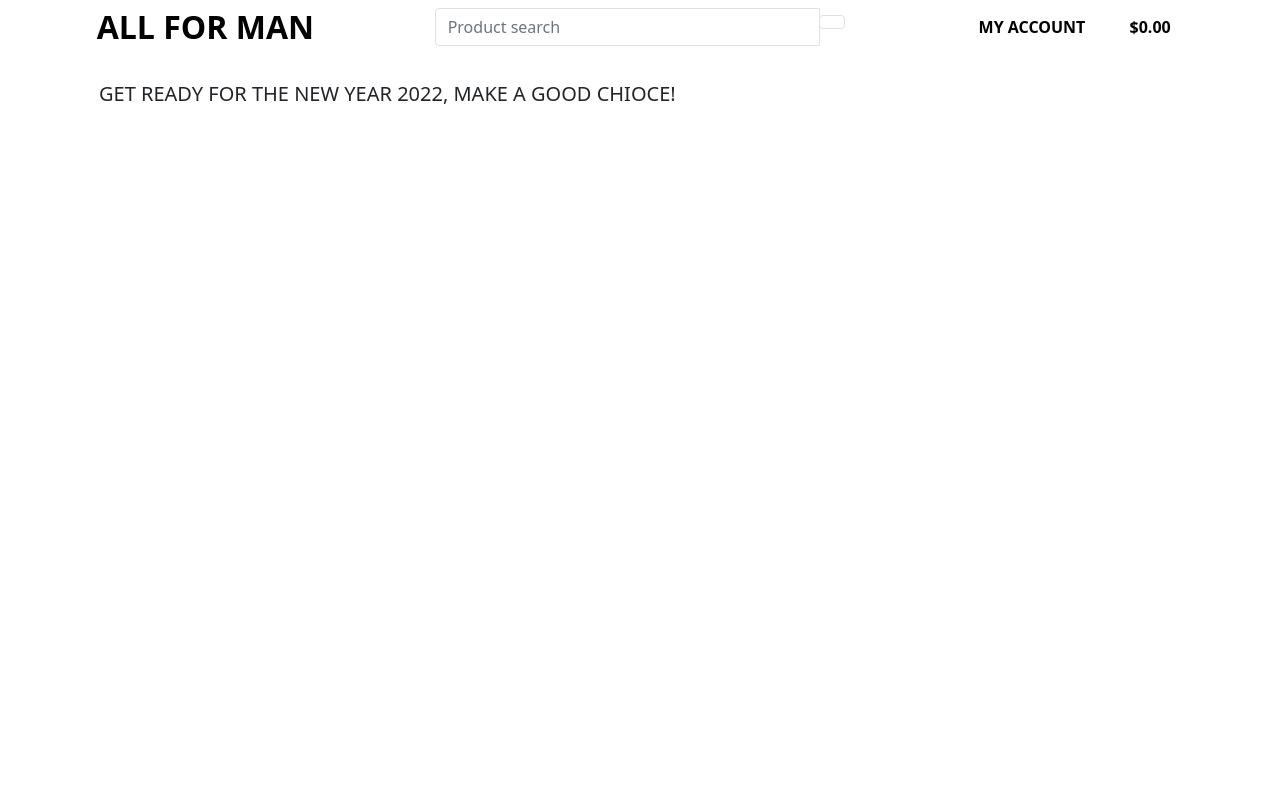
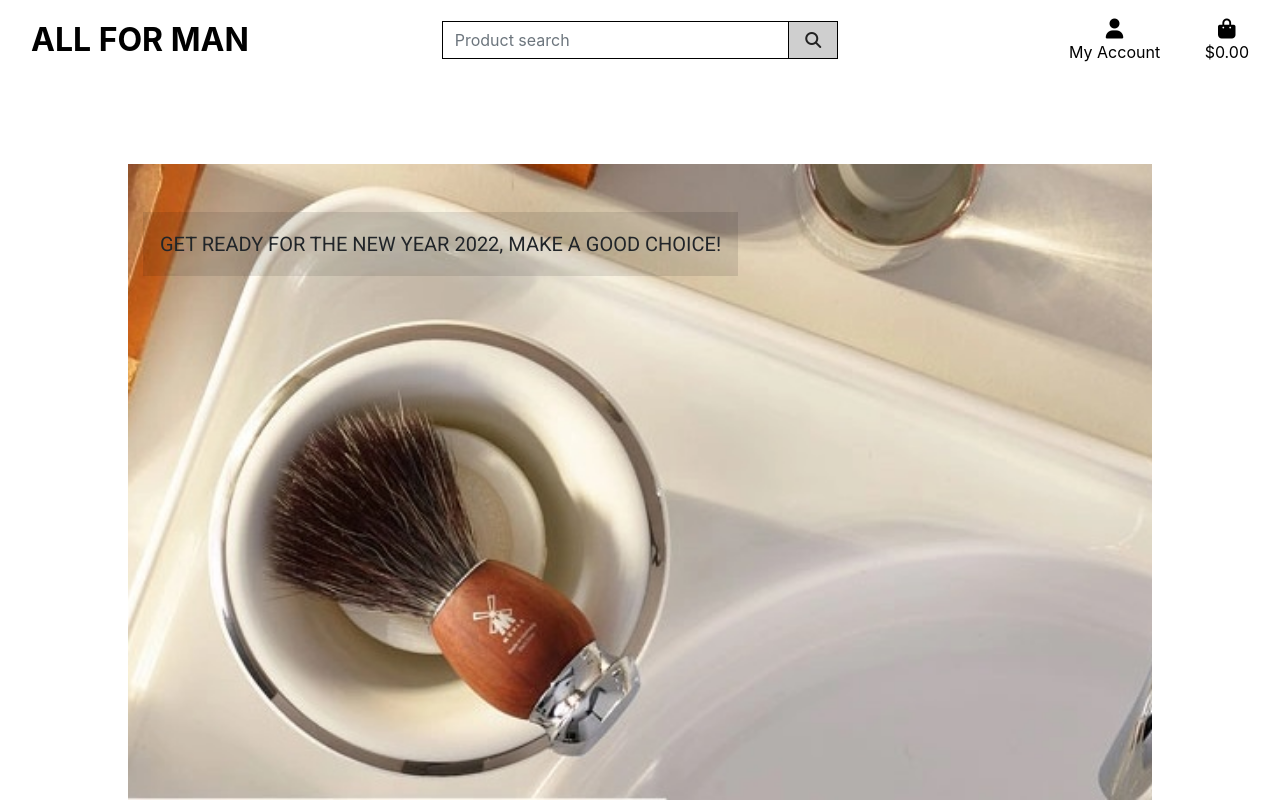
Before and after one commit to farah1979/all-for-man, a Django app: page / in a window 1280 px wide. Run offline with Django 3.2, Linux system fonts and the light colour scheme; the visitor is signed in with stand-in values (Sample User, id 1); some libraries are stand-ins or nearby versions.

Commit message:
added header to home page

```diff
--- a/all_for_man/settings.py
+++ b/all_for_man/settings.py
@@ -147,6 +147,10 @@ USE_TZ = True
 # https://docs.djangoproject.com/en/3.2/howto/static-files/
 
 STATIC_URL = '/static/'
+STATICFILES_DIRS = (os.path.join(BASE_DIR, 'static'),)
+
+MEDIA_URL = '/media/'
+MEDIA_ROOT = os.path.join(BASE_DIR, 'media')
 
 # Default primary key field type
 # https://docs.djangoproject.com/en/3.2/ref/settings/#default-auto-field
--- a/all_for_man/urls.py
+++ b/all_for_man/urls.py
@@ -15,9 +15,11 @@ Including another URLconf
 """
 from django.contrib import admin
 from django.urls import path, include
+from django.conf import settings
+from django.conf.urls.static import static
 
 urlpatterns = [
     path('admin/', admin.site.urls),
     path('accounts/', include('allauth.urls')),
     path('', include('home.urls')),
-]
+] + static(settings.MEDIA_URL, document_root=settings.MEDIA_ROOT)
--- a/home/templates/home/index.html
+++ b/home/templates/home/index.html
@@ -11,12 +11,12 @@
 
 {% block content %}
 
-    <div class="container h-100">
+    <div class="container h-100 bg-foto">
         <div class="row h-100">
-            <div class="col-7 col-md-8 my-auto">
-                    <h1 class="text-uppercase display-4 logo-font head-title">
+            <div class="col-7 col-md-8 hp">
+                    <h1 class=" display-4 site-logo head-title">
                         <a href="" class="btn btn-lg rounded-0 py-3 ">
-                            Get ready for the new year 2022, Make a good chioce!
+                            Get ready for the new year 2022, Make a good choice!
                         </a>
                     </h1>
             </div>
--- /dev/null
+++ b/static/css/base.css
@@ -0,0 +1,92 @@
+html {
+    height: 100%;
+}
+
+body {
+    height: calc(100vh - 164px);
+    background-color: white;
+}
+
+.bg-foto {
+    background: url('/media/background.jpg') no-repeat center center fixed;
+    background-size: cover;
+}
+
+.hp {
+   margin-top: 3em;
+}
+
+.head-title {
+    color: #000;
+    background: rgba(0, 0, 0, 0.1);
+    font-family: "roboto", sans-serif;
+    text-align: center;
+    position: absolute;
+    display: flex;
+    align-items: center;
+    justify-content: center;
+    text-align: center;
+}
+
+/* from Bulma */
+.icon {
+    align-items: center;
+    display: inline-flex;
+    justify-content: center;
+    height: 1.5rem;
+    width: 1.5rem;
+}
+
+.site-logo {
+    text-transform: uppercase;
+    color: #000;
+}
+
+.main-logo-link {
+    width: fit-content;
+}
+
+.btn-black {
+    background: #cfcfcf;
+    color: #222;
+}
+
+.btn-black:hover,
+.btn-black:active,
+.btn-black:focus {
+    background: #cfcfcf;
+    color: #222 ;
+}
+
+.text-black {
+    color: #000 !important;
+}
+
+.border-black {
+    border: 1px solid black !important;
+    border-radius: 50%;
+}
+
+/* -------------------------------- Media Queries */
+
+/* Slightly larger container on xl screens */
+@media (min-width: 1200px) {
+  .container {
+    max-width: 80%;
+  }
+}
+
+/* fixed top navbar only on medium and up */
+@media (min-width: 992px) {
+    .fixed-top-desktop-only {
+        position: fixed;
+        top: 0;
+        right: 0;
+        left: 0;
+        z-index: 1030;
+    }
+
+    .header-container {
+        padding-top: 164px;
+    }
+}
--- a/templates/base.html
+++ b/templates/base.html
@@ -3,53 +3,52 @@
 <!doctype html>
 <html lang="en">
   <head>
+
     {% block meta %}
-                <!-- Required meta tags -->
         <meta http-equiv="X-UA-Compatible" content="ie=edge">
         <meta charset="utf-8">
-                <meta name="viewport" content="width=device-width, initial-scale=1">
+        <meta name="viewport" content="width=device-width, initial-scale=1, shrink-to-fit=no">
     {% endblock %}
 
     {% block extra_meta %}
     {% endblock %}
-                <!-- Favicon  created using: https://gauger.io/fonticon/   -->
 
     {% block corecss %}
-                <link href="https://cdn.jsdelivr.net/npm/bootstrap@5.1.3/dist/css/bootstrap.min.css" rel="stylesheet" integrity="sha384-1BmE4kWBq78iYhFldvKuhfTAU6auU8tT94WrHftjDbrCEXSU1oBoqyl2QvZ6jIW3" crossorigin="anonymous">
+        <link rel="stylesheet" href="https://stackpath.bootstrapcdn.com/bootstrap/4.4.1/css/bootstrap.min.css" integrity="sha384-Vkoo8x4CGsO3+Hhxv8T/Q5PaXtkKtu6ug5TOeNV6gBiFeWPGFN9MuhOf23Q9Ifjh" crossorigin="anonymous">
+        <link href="https://fonts.googleapis.com/css2?family=Roboto&display=swap" rel="stylesheet">
+        <link rel="stylesheet" href="{% static 'css/base.css' %}">
+
     {% endblock %}
 
     {% block extra_css %}
     {% endblock %}
 
     {% block corejs %}
-                <script src="https://cdn.jsdelivr.net/npm/bootstrap@5.1.3/dist/js/bootstrap.bundle.min.js" integrity="sha384-ka7Sk0Gln4gmtz2MlQnikT1wXgYsOg+OMhuP+IlRH9sENBO0LRn5q+8nbTov4+1p" crossorigin="anonymous"></script>
-                <script src="https://cdn.jsdelivr.net/npm/@popperjs/core@2.10.2/dist/umd/popper.min.js" integrity="sha384-7+zCNj/IqJ95wo16oMtfsKbZ9ccEh31eOz1HGyDuCQ6wgnyJNSYdrPa03rtR1zdB" crossorigin="anonymous"></script>
-                <script src="https://cdn.jsdelivr.net/npm/bootstrap@5.1.3/dist/js/bootstrap.min.js" integrity="sha384-QJHtvGhmr9XOIpI6YVutG+2QOK9T+ZnN4kzFN1RtK3zEFEIsxhlmWl5/YESvpZ13" crossorigin="anonymous"></script>
+        <script src="https://kit.fontawesome.com/9697c3388e.js" crossorigin="anonymous"></script>
+        <script src="https://code.jquery.com/jquery-3.4.1.slim.min.js" integrity="sha384-J6qa4849blE2+poT4WnyKhv5vZF5SrPo0iEjwBvKU7imGFAV0wwj1yYfoRSJoZ+n" crossorigin="anonymous"></script>
+        <script src="https://cdn.jsdelivr.net/npm/popper.js@1.16.0/dist/umd/popper.min.js" integrity="sha384-Q6E9RHvbIyZFJoft+2mJbHaEWldlvI9IOYy5n3zV9zzTtmI3UksdQRVvoxMfooAo" crossorigin="anonymous"></script>
+        <script src="https://stackpath.bootstrapcdn.com/bootstrap/4.4.1/js/bootstrap.min.js" integrity="sha384-wfSDF2E50Y2D1uUdj0O3uMBJnjuUD4Ih7YwaYd1iqfktj0Uod8GCExl3Og8ifwB6" crossorigin="anonymous"></script>
     {% endblock %}
 
     {% block extra_js %}
     {% endblock %}
 
-            <title>All For Man {% block extra_title %}{% endblock %}</title>
-
+    <title>All for man {% block extra_title %}{% endblock %}</title>
   </head>
   <body>
-            <header class="container-fluied fixed-top">
-                <div class="row">
-
-                    <div class="col-12 col-lg-4 my-auto py-1 py-lg-0 text-center text-lg-center">
+    <header class="container-fluid fixed-top">
+        <div id="topnav" class="row pt-lg-2 d-none d-lg-flex">
+            <div class="col-12 col-lg-4 my-auto py-1 py-lg-0 text-center text-lg-left">
                 <a href="{% url 'home' %}" class="nav-link main-logo-link">
-                            <h2 class="logo-font text-black my-0"><strong>ALL FOR MAN</strong></h2>
+                    <h2 class="site-logo text-black my-0"><strong>ALL FOR MAN</strong></h2>
                 </a>
             </div>
-
-                    <div class="col-12 col-lg-4 my-auto py-1 py-lg-0 text-lg-left">
+            <div class="col-12 col-lg-4 my-auto py-1 py-lg-0">
                 <form method="GET" action="">
                     <div class="input-group w-100">
-                                <input class="form-control border rounded-5" type="text"
-                                       name="q" placeholder="Product search">
+                        <input class="form-control border border-black rounded-0" type="text" name="q" placeholder="Product search">
                         <div class="input-group-append">
-                                    <button class="form-control btn border border-black rounded-5" type="submit">
+                            <button class="form-control btn btn-black border border-black rounded-0" type="submit">
                                 <span class="icon">
                                     <i class="fas fa-search"></i>
                                 </span>
@@ -58,19 +57,20 @@
                     </div>
                 </form>
             </div>
+
             <div class="col-12 col-lg-4 my-auto py-1 py-lg-0">
                 <ul class="list-inline list-unstyled text-center text-lg-right my-0">
                     <li class="list-inline-item dropdown">
                         <a class="text-black nav-link" href="#" id="user-options" data-toggle="dropdown" aria-haspopup="true" aria-expanded="false">
                             <div class="text-center">
                                 <div><i class="fas fa-user fa-lg"></i></div>
-                                        <p class="my-0 text-uppercase"> <b>My account</p>
+                                <p class="my-0">My Account</p>
                             </div>
                         </a>
                         <div class="dropdown-menu border-0" aria-labelledby="user-options">
                             {% if request.user.is_authenticated %}
                                 {% if request.user.is_superuser %}
-                                            <a href="" class="dropdown-item">Products Management</a>
+                                    <a href="" class="dropdown-item">Product Management</a>
                                 {% endif %}
                                 <a href="" class="dropdown-item">My Profile</a>
                                 <a href="{% url 'account_logout' %}" class="dropdown-item">Logout</a>
@@ -95,15 +95,15 @@
                         </a>
                     </li>
                 </ul>
-
             </div>
         </div>
+    </header>
 
     {% if messages %}
         <div class="message-container"></div>
     {% endif %}
 
-                {% block page-header %}
+    {% block page_header %}
     {% endblock %}
 
     {% block content %}
@@ -112,6 +112,6 @@
     {% block postloadjs %}
     {% endblock %}
 
-            </header>
+
   </body>
 </html>
```
Also changed, not shown: media/background.jpg (added), media/background.png (added). Lines whose indentation alone changed are shown as unchanged.
